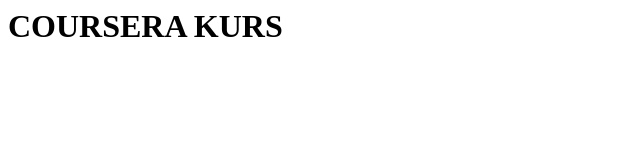
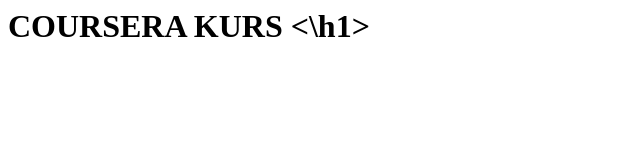
Before and after one commit to abdelazizrajab/coursera-kurs, a plain HTML site: page index.html in a window 1280 px wide. Shown: the whole page, without its empty margins (0-640 px from the left). Drawn offline with Linux system fonts and the light colour scheme.

Commit message:
Update index.html

```diff
--- a/index.html
+++ b/index.html
@@ -1 +1 @@
-<h1>COURSERA KURS </h1>
+<h1>COURSERA KURS <\h1>
```
